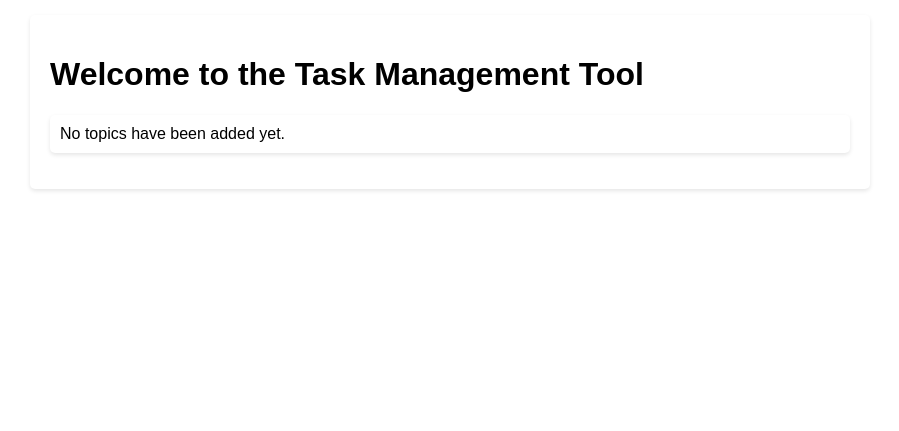
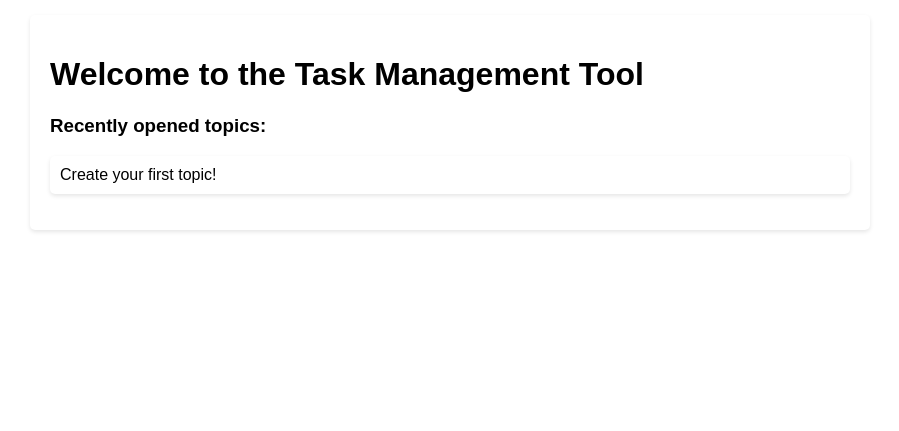
Before and after one commit to zhenyakul/TaskManagmentToolWebApp, a Django app: page /home/ in a window 1280 px wide. Shown: the part 71-502 px from the top of the page, without its empty margins (190-1089 px from the left). Run offline with Django 4.2, Linux system fonts and the light colour scheme; data that the repository does not hold is empty.

Commit message:
fix bugs

```diff
--- a/TaskManagment/TMTool/templates/TMTool/home_page.html
+++ b/TaskManagment/TMTool/templates/TMTool/home_page.html
@@ -1,12 +1,13 @@
 {% extends 'TMTool/base.html' %} {% block content %}
 <h1>Welcome to the Task Management Tool</h1>
+<h3>Recently opened topics:</h3>
 <ul class="topics-list">
   {% for topic in last_topics %}
   <li>
     <a href="{% url 'TMTool:topic' topic.id %}">{{ topic }}</a>
   </li>
   {% empty %}
-  <li>No topics have been added yet.</li>
+  <li>Create your first topic!</li>
   {% endfor %}
 </ul>
 {% endblock %}
```
